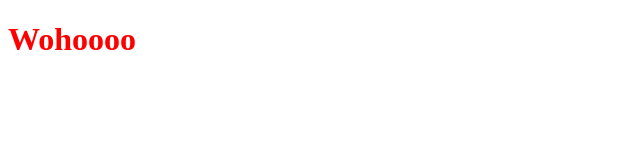
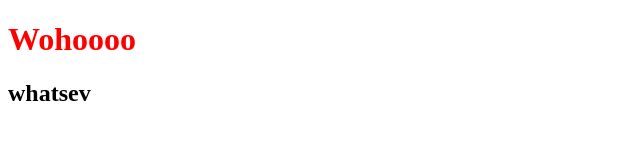
Before and after one commit to DanLupoiu/git-one, a plain HTML site: page index.html in a window 1280 px wide. Shown: the whole page, without its empty margins (0-640 px from the left). Drawn offline with Linux system fonts and the light colour scheme.

Commit message:
added h2

```diff
--- a/index.html
+++ b/index.html
@@ -9,5 +9,6 @@
 </head>
 <body>
    <h1>Wohoooo</h1>
+   <h2>whatsev</h2>
 </body>
 </html>
```
